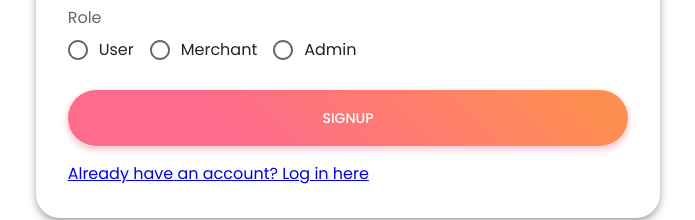
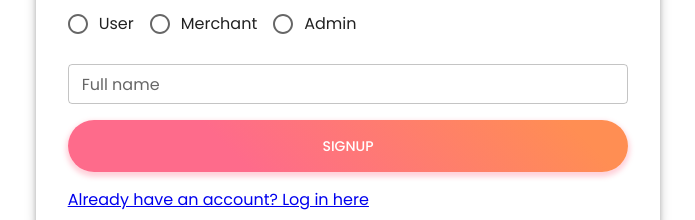
Before and after one commit to adhirajsingh7/Ecommerce-project, a React (Vite) app in the folder client/: page /signup in a window 1280 px wide. Shown: the part 577-797 px from the top of the page, without its empty margins (292-987 px from the left). Built offline with nearby package versions, Linux system fonts and the light colour scheme.

Commit message:
feature: ui changes

```diff
--- a/client/src/@Types/form.d.ts
+++ b/client/src/@Types/form.d.ts
@@ -15,7 +15,7 @@ interface FormTextFieldProps {
   type?: string;
   multiline?: boolean;
   rows?: number;
-  size?: string;
+  size?: "small" | "medium";
 }
 
 interface FormRatingProps {
--- /dev/null
+++ b/client/src/components/Form/FormInputPassword.tsx
@@ -0,0 +1,44 @@
+import React from "react";
+import { InputAdornment, TextField } from "@mui/material";
+import { Controller } from "react-hook-form";
+import Visibility from '@mui/icons-material/Visibility';
+import VisibilityOff from '@mui/icons-material/VisibilityOff';
+
+export const FormInputPassword = (props: FormTextFieldProps) => {
+  const { name, control, label, type, size = "small" } = props;
+
+  const [showPassword, setShowPassword] = React.useState(false);
+
+  const handleClickShowPassword = () => setShowPassword((show) => !show);
+
+  return (
+    <Controller
+      name={name}
+      control={control}
+      render={({
+        field: { onChange, value },
+        fieldState: { error },
+        formState,
+      }) => (
+        <TextField
+          type={type}
+          helperText={error ? error.message : null}
+          size={size}
+          error={!!error}
+          onChange={onChange}
+          value={value}
+          fullWidth
+          label={label}
+          variant="outlined"
+          inputProps={{
+            endAdornment: (
+              <InputAdornment position="end">
+                <Visibility />
+              </InputAdornment>
+            ),
+          }}
+        />
+      )}
+    />
+  );
+};
--- a/client/src/pages/Login/LoginPage.tsx
+++ b/client/src/pages/Login/LoginPage.tsx
@@ -1,4 +1,4 @@
-import React, { useEffect } from "react";
+import React, { useState } from "react";
 import { Box, Divider, Paper, Stack, Typography } from "@mui/material";
 import { Link } from "react-router-dom";
 import { LoadingButton } from "@mui/lab";
@@ -11,11 +11,14 @@ import { useUserStore } from "@/store/store";
 import googleIcon from "@/assets/icons/google_icon.svg";
 
 const LoginPage = () => {
+  const [loading, setLoading] = useState(false);
   const setIsLoggedIn = useUserStore((state) => state.setIsLoggedIn);
+
   const { isPending, mutate } = useLoginUser();
 
   const googleAuth = () => {
     window.open("http://localhost:8080/login/federated/google", "_self");
+    setLoading(true);
     setIsLoggedIn(true);
   };
 
@@ -34,10 +37,8 @@ const LoginPage = () => {
   });
 
   const onSubmit: SubmitHandler<any> = async (data) => {
-    // console.log(data);
     mutate(data);
   };
-  if (isPending) return <div>Loading...</div>;
 
   return (
     <Box
@@ -86,13 +87,12 @@ const LoginPage = () => {
                 loadingPosition="center"
                 variant="contained"
                 sx={{
+                  height: "52px",
                   background:
                     "linear-gradient(45deg, #FE6B8B 30%, #FF8E53 90%)",
                   border: 0,
-                  borderRadius: 50,
+                  borderRadius: 10,
                   boxShadow: "0 3px 5px 2px rgba(255, 105, 135, .3)",
-                  color: "white",
-                  p: 2,
                 }}
               >
                 <span>Login</span>
@@ -100,24 +100,20 @@ const LoginPage = () => {
             </Stack>
           </form>
           <Divider>OR</Divider>
-          <Stack
-            direction="row"
-            justifyContent="center"
-            alignItems="center"
-            gap={2}
-            sx={{
-              borderRadius: 50,
-              width: 1,
-              p: 1,
-              "&:hover": { cursor: "pointer" },
-            }}
-            component={Paper}
-            elevation={2}
+          <LoadingButton
+            startIcon={
+              <img src={googleIcon} alt="" width="40px" height="40px" />
+            }
+            type="submit"
+            loading={loading}
+            loadingPosition="center"
+            variant="outlined"
+            color="inherit"
+            sx={{ borderColor: "#dee0e3", borderRadius: 10 }}
             onClick={googleAuth}
           >
-            <img src={googleIcon} alt="" width="50px" height="50px" />
-            <Typography variant="h6">Login with google</Typography>
-          </Stack>
+            <span>Login with google</span>
+          </LoadingButton>
           <Typography variant="body1" textAlign="center">
             Don't have any account?{" "}
             <Link to="/signup">
--- a/client/src/pages/Products/ProductsPage.tsx
+++ b/client/src/pages/Products/ProductsPage.tsx
@@ -104,9 +104,9 @@ const ProductsPage = () => {
                     onRowsPerPageChange={handleChangeRowsPerPage}
                   />
                 ) : (
-                  <Typography sx={{ p: 2 }} variant="h4" textAlign="center">
-                    No Products found
-                  </Typography>
+                  <Stack sx={{ height: "calc(100vh - 209px)" }} justifyContent="center">
+                    <Typography variant="h4">No Products found</Typography>
+                  </Stack>
                 )}
               </Stack>
             </>
--- a/client/src/pages/Signup/SignupPage.tsx
+++ b/client/src/pages/Signup/SignupPage.tsx
@@ -10,6 +10,7 @@ import { zodResolver } from "@hookform/resolvers/zod";
 import { useSignupUser } from "@/features/auth/api/signup";
 import { DropzoneComponent } from "@/components/Elements/Dropzone";
 import LoadingButton from "@mui/lab/LoadingButton";
+import { FormInputPassword } from "@/components/Form/FormInputPassword";
 
 const SignupPage = () => {
   const [files, setFiles] = useState<any>([]);
@@ -113,19 +114,25 @@ const SignupPage = () => {
                 options={role_options}
                 error={errors.role}
               />
+              <FormInputPassword
+                type="text"
+                name={"full_name"}
+                control={control}
+                label={"Full name"}
+              />
+
               <LoadingButton
                 type="submit"
                 loading={isPending}
                 loadingPosition="center"
                 variant="contained"
                 sx={{
+                  height: "52px",
                   background:
                     "linear-gradient(45deg, #FE6B8B 30%, #FF8E53 90%)",
                   border: 0,
-                  borderRadius: 50,
+                  borderRadius: 10,
                   boxShadow: "0 3px 5px 2px rgba(255, 105, 135, .3)",
-                  color: "white",
-                  p: 2,
                 }}
               >
                 <span>Signup</span>
```
